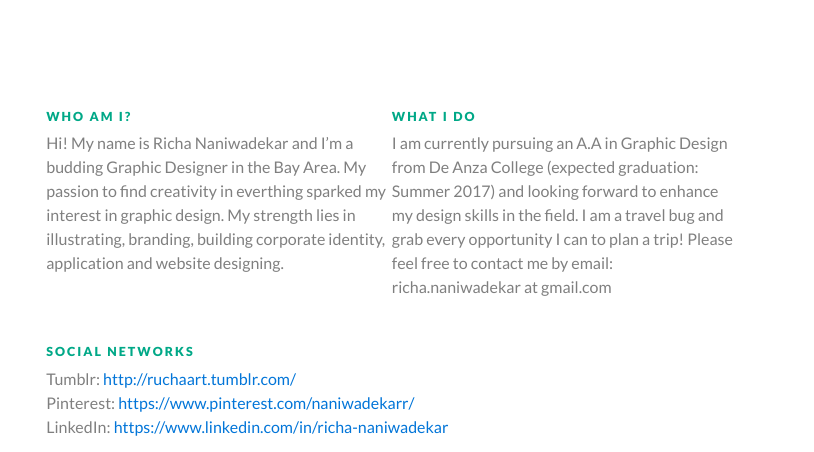
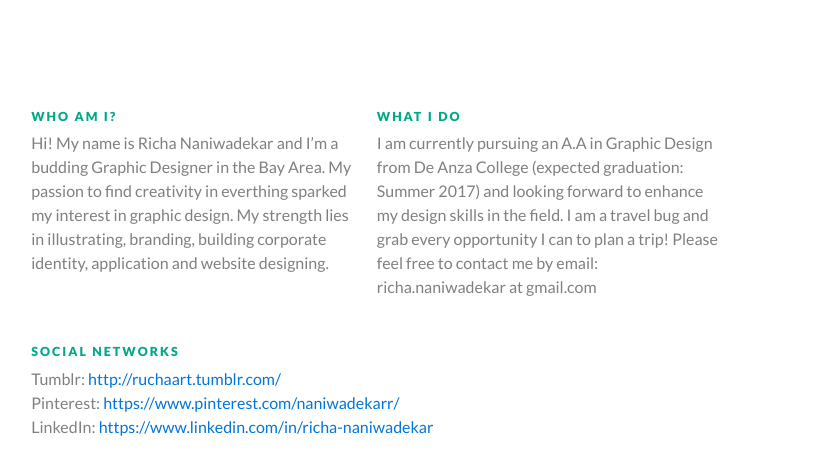
Before and after one commit to nricha/nricha.github.io, a website: page index.html in a window 1280 px wide. Shown: the part 3720-4172 px from the top of the page, 466-1280 px from the left. Drawn offline with nearby package versions, Linux system fonts and the light colour scheme.

Commit message:
Fix spacing between columns

```diff
--- a/index.html
+++ b/index.html
@@ -215,7 +215,7 @@
           <div class="photo-column">
             <img src="./img/about.jpg" alt="">
           </div>
-          <div class="text-column row">
+          <div class="text-column row no-gutters">
             <div class="row">
               <div class="who-am-i">
                 <h2 class="secondary-heading">Who Am I?</h2>
--- a/scss/main.scss
+++ b/scss/main.scss
@@ -370,6 +370,7 @@ nav.project-details {
       }
       @include media-breakpoint-up(lg) {
         @include make-col($size: 6);
+        padding-right: 20px;
       }
       @include media-breakpoint-up(xl) {
         @include make-col($size: 6);
```
Also changed, not shown: css/main.css.
